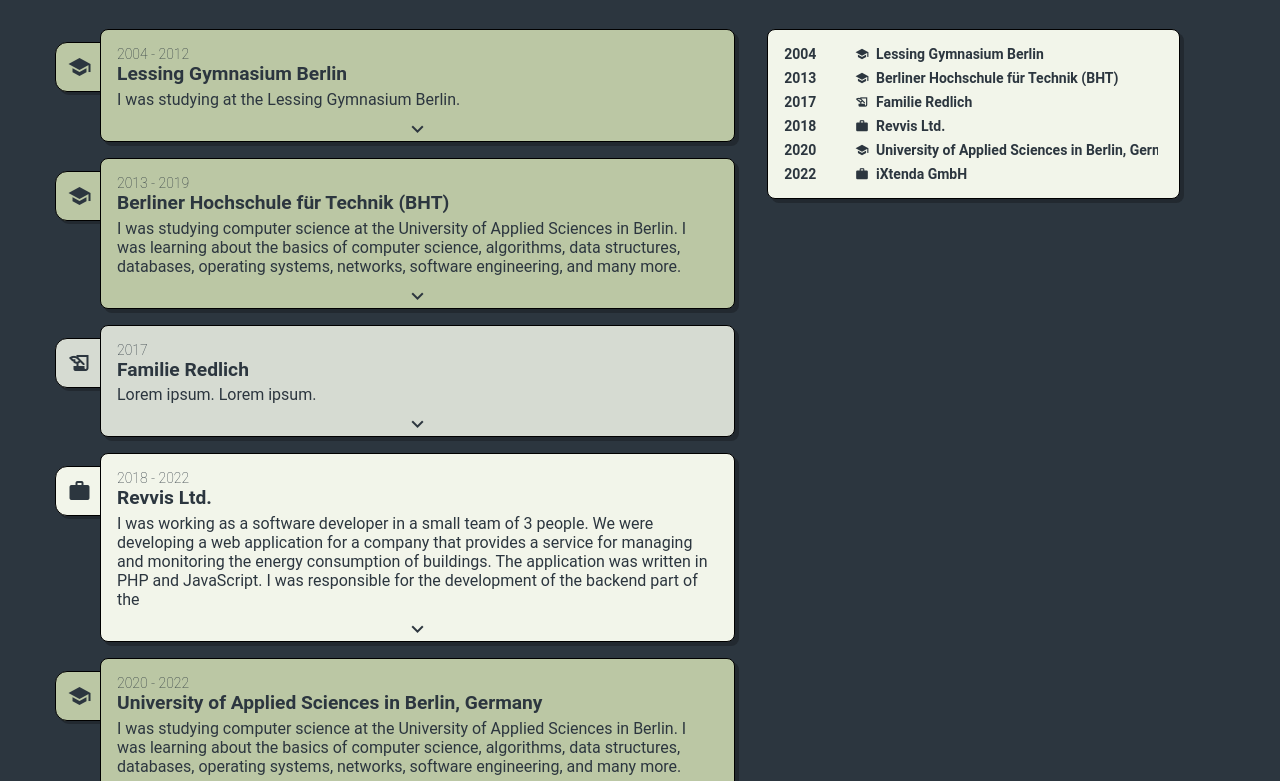
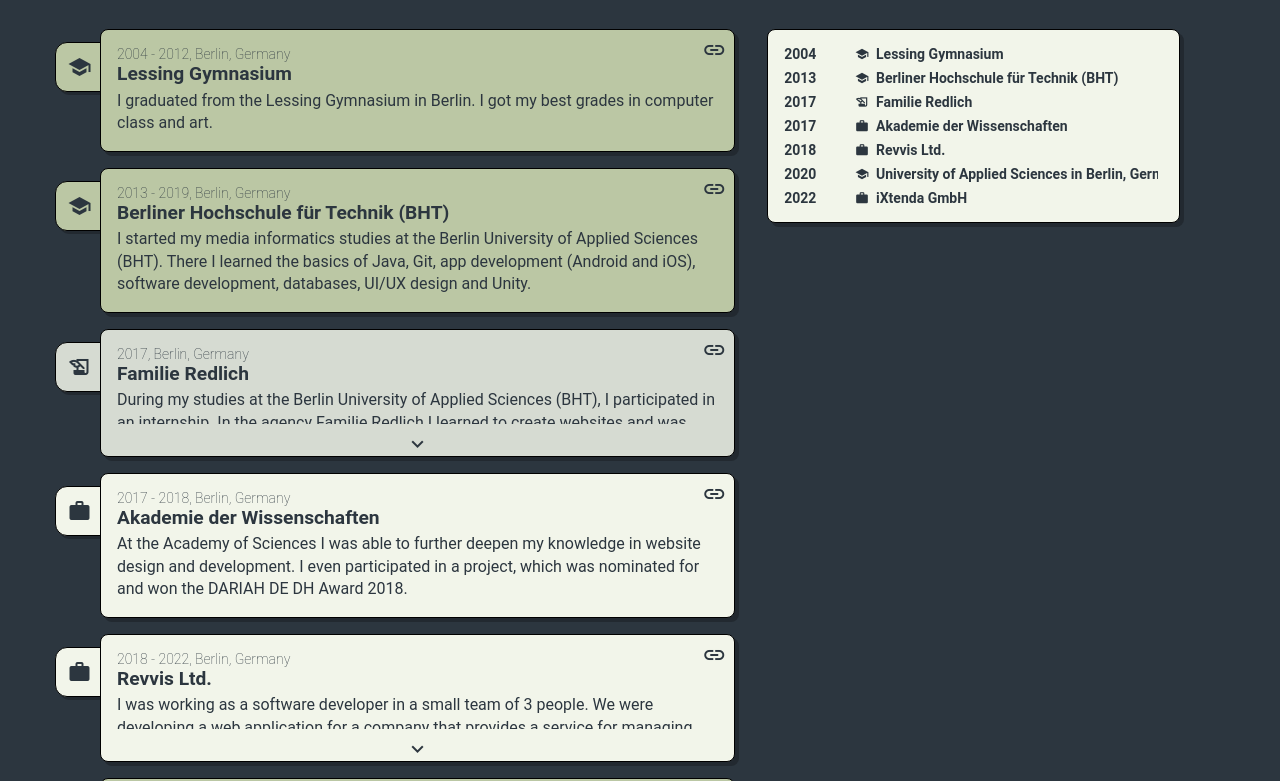
Before and after one commit to Rein3ke/marvin-kullick-profilepage, a plain HTML site: page index.html in a window 1280 px wide. Shown: the part 92-873 px from the top of the page. Drawn offline with Linux system fonts and the light colour scheme.

Commit message:
Further edits on content and style;

```diff
--- a/index.html
+++ b/index.html
@@ -13,7 +13,7 @@
     <main>
         <div>
             <h1>Marvin Kullick</h1>
-            <p>Hi, I've studied computer science and I'm currently working as a software developer.</p>
+            <p>Hi, I've studied <b>computer science</b> and I'm currently working as a <b>software developer / technical artist</b>.</p>
         </div>
         <div id="timeline">
             <div id="timeline-events"></div>
--- a/scripts/database.json
+++ b/scripts/database.json
@@ -5,42 +5,63 @@
             "name": "Familie Redlich",
             "start": "2017-07-01",
             "end": "2017-10-31",
-            "description": "Lorem ipsum. Lorem ipsum."
+            "description": "During my studies at the Berlin University of Applied Sciences (BHT), I participated in an internship. In the agency Familie Redlich I learned to create websites and was able to work on my own website until the end. This website contained a memory game for children. The whole thing took place in the context of the S-Bahn Kids campaign.",
+            "location": "Berlin, Germany",
+            "url": "https://www.familie-redlich.de/"
+        },
+        {
+            "type": "workplace",
+            "name": "Akademie der Wissenschaften",
+            "start": "2017-11-01",
+            "end": "2018-05-31",
+            "description": "At the Academy of Sciences I was able to further deepen my knowledge in website design and development. I even participated in a project, which was nominated for and won the DARIAH DE DH Award 2018.",
+            "location": "Berlin, Germany",
+            "url": "https://www.bbaw.de/"
         },
         {
             "type": "workplace",
             "name": "Revvis Ltd.",
             "start": "2018-06-01",
             "end": "2022-12-31",
-            "description": "I was working as a software developer in a small team of 3 people. We were developing a web application for a company that provides a service for managing and monitoring the energy consumption of buildings. The application was written in PHP and JavaScript. I was responsible for the development of the backend part of the"
+            "description": "I was working as a software developer in a small team of 3 people. We were developing a web application for a company that provides a service for managing and monitoring the energy consumption of buildings. The application was written in PHP and JavaScript. I was responsible for the development of the backend part of the",
+            "location": "Berlin, Germany",
+            "url": "https://revvis.com/"
         },
         {
             "type": "workplace",
             "name": "iXtenda GmbH",
             "start": "2022-08-01",
             "end": "2023-02-28",
-            "description": "I was working as a technical artist in a small team of 6 people. We were developing multiple applications in C#. My main role was creating an UI design."
+            "description": "I was working as a technical artist in a small team of 6 people. We were developing multiple applications in C#. My main role was creating an UI design.",
+            "location": "Berlin, Germany",
+            "url": "https://www.ixtenda.com/"
         },
         {
             "type": "education",
-            "name": "Lessing Gymnasium Berlin",
+            "name": "Lessing Gymnasium",
             "start": "2004-08-01",
             "end": "2012-06-30",
-            "description": "I was studying at the Lessing Gymnasium Berlin."
+            "description": "I graduated from the Lessing Gymnasium in Berlin. I got my best grades in computer class and art.",
+            "location": "Berlin, Germany",
+            "url": "https://lessing-gymnasium-berlin.de/"
         },
         {
             "type": "education",
             "name": "Berliner Hochschule für Technik (BHT)",
             "start": "2013-10-01",
             "end": "2019-06-30",
-            "description": "I was studying computer science at the University of Applied Sciences in Berlin. I was learning about the basics of computer science, algorithms, data structures, databases, operating systems, networks, software engineering, and many more."
+            "description": "I started my media informatics studies at the Berlin University of Applied Sciences (BHT). There I learned the basics of Java, Git, app development (Android and iOS), software development, databases, UI/UX design and Unity.",
+            "location": "Berlin, Germany",
+            "url": "https://www.bht-berlin.de/"
         },
         {
             "type": "education",
             "name": "University of Applied Sciences in Berlin, Germany",
             "start": "2020-04-01",
             "end": "2022-07-01",
-            "description": "I was studying computer science at the University of Applied Sciences in Berlin. I was learning about the basics of computer science, algorithms, data structures, databases, operating systems, networks, software engineering, and many more."
+            "description": "I was studying computer science at the University of Applied Sciences in Berlin. I was learning about the basics of computer science, algorithms, data structures, databases, operating systems, networks, software engineering, and many more.",
+            "location": "Berlin, Germany",
+            "url": "https://www.htw-berlin.de/"
         }
     ]
 }
--- a/scripts/timeline.js
+++ b/scripts/timeline.js
@@ -41,18 +41,31 @@
     // draw timeline
     events.forEach(eventData => {
         var eventElement = document.createElement("div");
+        eventElement.id = eventData.id;
+
         eventElement.className = `timeline-event ${getCssClassByEventType(eventData.type)}`;
+
         eventElement.innerHTML = `
             <span class="material-icons ${getCssClassByEventType(eventData.type)}">${getMaterialIconByEventType(eventData.type)}</span>
-            <p class="timeline-event-date">${getReadableDate(eventData)}</p>
-            <h2 id="${eventData.id}">${eventData.name}</h2>
-            <p>${eventData.description}</p>
-            <div id="${eventData.id}-toggleBox" class="timeline-event-togglebox">
+            <a class="timeline-event-link" href="${eventData.url}" target="_blank"><span class="material-icons">link</span></a>
+            <div class="timeline-event-content">
+                <p class="timeline-event-content-date">${getReadableDate(eventData)}, ${eventData.location}</p>
+                <h2>${eventData.name}</h2>
                 <p>${eventData.description}</p>
             </div>
-            <span id="${eventData.id}-toggleIcon" class="material-icons" onclick="toggleVisibility('${eventData.id}')">expand_more</span>
         `;
+
         timeline_events_element.appendChild(eventElement);
+
+        // if length of innerHTML is grater than 200px, append another span at the end
+        if (eventElement.innerHTML.length > 700) {
+            console.log(eventElement.innerHTML.length);
+            eventElement.innerHTML += `
+                <span id="${eventData.id}-toggleIcon" class="material-icons" onclick="toggleVisibility('${eventData.id}')">expand_more</span>
+            `;
+        } else {
+            eventElement.classList.add("not-expandable");
+        }
     });
 
     // draw legend
@@ -135,15 +148,15 @@
 }
 
 function toggleVisibility(eventId) {
-    var element = document.getElementById(`${eventId}-toggleBox`);
+    var eventElement = document.getElementById(eventId);
     var icon = document.getElementById(`${eventId}-toggleIcon`);
 
-    if (!element.classList.contains("visible")) {
-        element.classList.add("visible");
+    if (!eventElement.classList.contains("expanded") && !eventElement.classList.contains("not-expandable")) {
         icon.innerHTML = "expand_less";
+        eventElement.classList.add("expanded");
     } else {
-        element.classList.remove("visible");
         icon.innerHTML = "expand_more";
+        eventElement.classList.remove("expanded");
     }
 }
 
--- a/styles/style.scss
+++ b/styles/style.scss
@@ -60,15 +60,35 @@
 
         .timeline-event {
             position: relative;
-            display: flex;
-            flex-direction: column;
+
+            height: em(128);
 
             @include default-border-style();
             padding-bottom: em(32);
 
             color: $color-background;
 
+            &.not-expandable {
+                height: fit-content;
+                padding-bottom: em(16);
+            }
+
+            &.expanded {
+                height: fit-content;
+            }
+
+            &-content {
+                height: 100%;
+                width: 100%;
+
+                display: flex;
+                flex-direction: column;
+
+                overflow: hidden;
+
                 h2 {
+                    flex-shrink: 0;
+
                     font-size: clamp(em(16), 1.5vw, em(24));
                     overflow: hidden;
                     white-space: nowrap;
@@ -77,20 +97,26 @@
                     margin-bottom: em(4);
                 }
 
-            h3 {
-                font-size: em(16);
-                margin-bottom: em(2);
+                p:not(.timeline-event-content-date) { // Description
+                    flex-shrink: 2;
+
+                    line-height: 1.4em;
+                    overflow: hidden;
                 }
 
-            .timeline-event-date {
+                &-date {
+                    flex-shrink: 0;
+
                     font-size: em(14);
                     font-weight: lighter;
                 }
+            }
 
-            .material-icons {
+
+            > span.material-icons {
                 user-select: none;
 
-                &:first-child {
+                &:first-child { // Event type icon
                     font-size: em(24);
                     position: absolute;
                     top: em(8);
@@ -101,7 +127,8 @@
                     padding: em(8);
                     z-index: -1;
                 }
-                &:last-child {
+
+                &:last-child { // Collapse icon
                     cursor: pointer;
                     display: flex;
                     align-items: center;
@@ -110,22 +137,29 @@
                     bottom: 0;
                     right: 0;
                     width: 100%;
+
+                    transition: all 0.2s ease-out;
+
+                    &:hover {
+                        background-color: #00000023;
+                        color: $color-primary;
+                    }
                 }
             }
 
-            .timeline-event-togglebox {
-                visibility: hidden;
-                overflow: hidden;
-                transition: transform 0.2s ease-in-out;
-                height: 0;
-                transform: scaleY(0);
-                transform-origin: top;
+            &-link {
+                z-index: 1;
+                user-select: none;
+                cursor: pointer;
 
-                &.visible {
-                    padding-top: em(16);
-                    height: fit-content;
-                    visibility: visible;
-                    transform: scaleY(1);
+                position: absolute;
+                top: em(8);
+                right: em(8);
+
+                color: $color-background;
+
+                &:hover {
+                    color: $color-primary;
                 }
             }
         }
```
Also changed, not shown: styles/style.css, 1 other file. Lines whose indentation alone changed are shown as unchanged.
